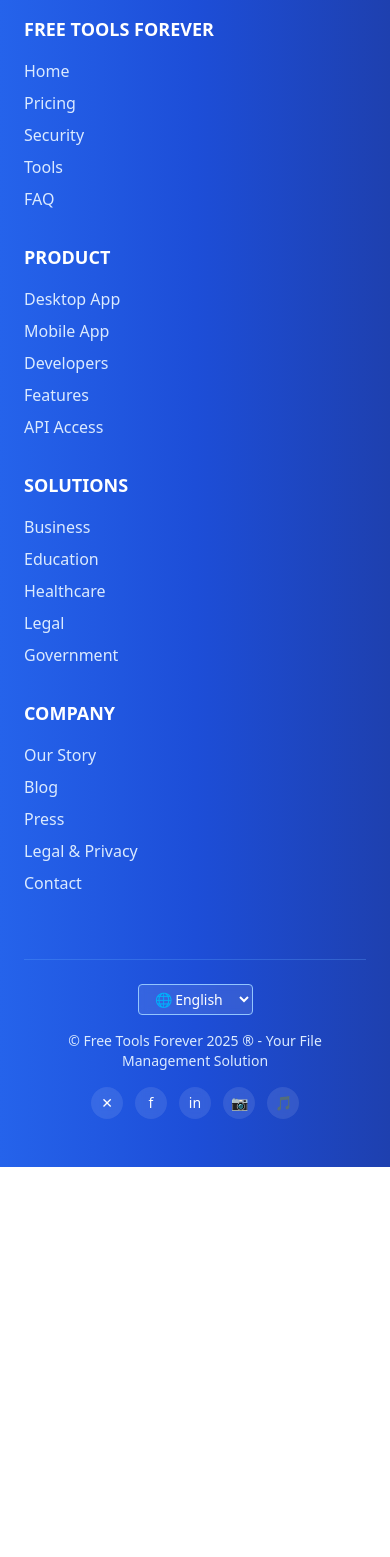
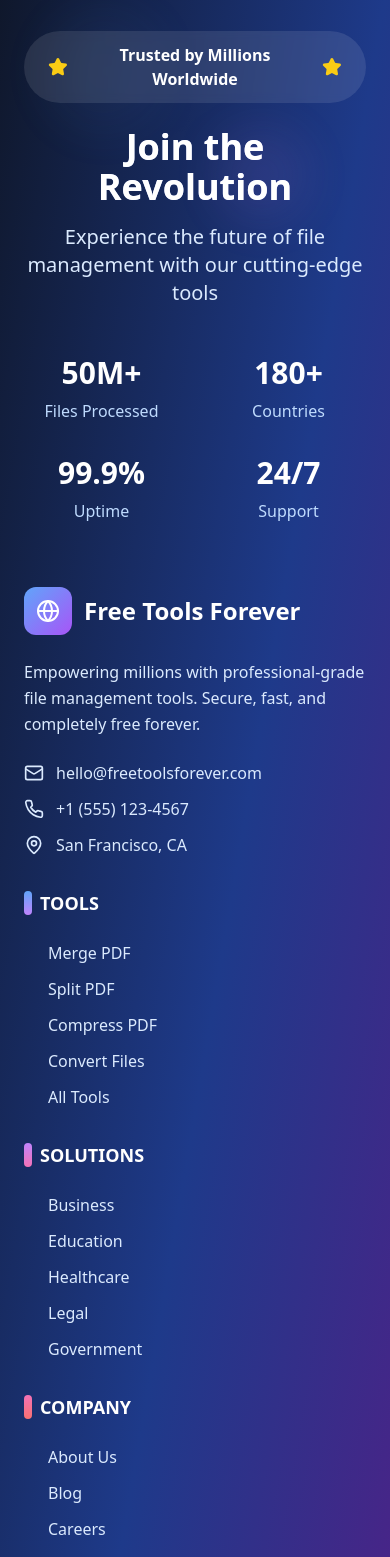
Before and after one commit to coderzafii/digital-document-suite-21, a React (Vite) app: page / in a window 390 px wide. Shown: the part 8180-9737 px from the top of the page. Before the commit the page ends 9347 px from the top, so only its background shows below. Built offline with nearby package versions, Linux system fonts and the light colour scheme.

Commit message:
Refactor: Improve Footer design and layout

```diff
--- a/src/components/Footer.tsx
+++ b/src/components/Footer.tsx
@@ -1,99 +1,237 @@
+
 import { Button } from "@/components/ui/button";
 import { Separator } from "@/components/ui/separator";
+import { Twitter, Facebook, Linkedin, Instagram, Music, Globe, Mail, Phone, MapPin, ArrowRight, Star } from "lucide-react";
+
 const Footer = () => {
-  return <footer className="bg-gradient-to-r from-blue-600 via-blue-700 to-blue-800 mt-20">
-      <div className="container mx-auto px-6 py-12 max-w-6xl">
-        {/* Main Footer Content */}
-        <div className="grid grid-cols-1 md:grid-cols-2 lg:grid-cols-4 gap-8 mb-8">
-          {/* Free Tools Forever Section */}
-          <div>
-            <h3 className="text-white font-bold text-lg mb-4">FREE TOOLS FOREVER</h3>
-            <ul className="space-y-2">
-              <li><a href="/" className="text-blue-100 hover:text-white transition-colors">Home</a></li>
-              <li><a href="#" className="text-blue-100 hover:text-white transition-colors">Pricing</a></li>
-              <li><a href="#" className="text-blue-100 hover:text-white transition-colors">Security</a></li>
-              <li><a href="#" className="text-blue-100 hover:text-white transition-colors">Tools</a></li>
-              <li><a href="#" className="text-blue-100 hover:text-white transition-colors">FAQ</a></li>
-            </ul>
+  return (
+    <footer className="relative bg-gradient-to-br from-slate-900 via-blue-900 to-purple-900 mt-20 overflow-hidden">
+      {/* Animated background elements */}
+      <div className="absolute inset-0 opacity-10">
+        <div className="absolute top-10 left-10 w-32 h-32 bg-blue-400 rounded-full blur-xl animate-pulse"></div>
+        <div className="absolute top-40 right-20 w-24 h-24 bg-purple-400 rounded-full blur-xl animate-pulse delay-700"></div>
+        <div className="absolute bottom-20 left-1/4 w-40 h-40 bg-pink-400 rounded-full blur-xl animate-pulse delay-1000"></div>
+        <div className="absolute bottom-40 right-1/3 w-28 h-28 bg-cyan-400 rounded-full blur-xl animate-pulse delay-500"></div>
+      </div>
+
+      {/* Decorative top border */}
+      <div className="absolute top-0 left-0 right-0 h-1 bg-gradient-to-r from-blue-400 via-purple-400 to-pink-400"></div>
+
+      <div className="container mx-auto px-6 py-16 max-w-7xl relative z-10">
+        {/* Header Section with Stats */}
+        <div className="text-center mb-16">
+          <div className="inline-flex items-center gap-2 bg-white/10 backdrop-blur-sm rounded-full px-6 py-3 mb-6">
+            <Star className="w-5 h-5 text-yellow-400 fill-yellow-400" />
+            <span className="text-white font-semibold">Trusted by Millions Worldwide</span>
+            <Star className="w-5 h-5 text-yellow-400 fill-yellow-400" />
           </div>
 
-          {/* Product Section */}
+          <h2 className="text-4xl md:text-5xl font-bold text-white mb-4 bg-gradient-to-r from-blue-200 to-purple-200 bg-clip-text text-transparent">
+            Join the Revolution
+          </h2>
+          <p className="text-xl text-blue-100 max-w-2xl mx-auto">
+            Experience the future of file management with our cutting-edge tools
+          </p>
+
+          {/* Stats */}
+          <div className="grid grid-cols-2 md:grid-cols-4 gap-8 mt-12 max-w-4xl mx-auto">
+            <div className="text-center">
+              <div className="text-3xl font-bold text-white mb-2">50M+</div>
+              <div className="text-blue-200">Files Processed</div>
+            </div>
+            <div className="text-center">
+              <div className="text-3xl font-bold text-white mb-2">180+</div>
+              <div className="text-blue-200">Countries</div>
+            </div>
+            <div className="text-center">
+              <div className="text-3xl font-bold text-white mb-2">99.9%</div>
+              <div className="text-blue-200">Uptime</div>
+            </div>
+            <div className="text-center">
+              <div className="text-3xl font-bold text-white mb-2">24/7</div>
+              <div className="text-blue-200">Support</div>
+            </div>
+          </div>
+        </div>
+
+        {/* Main Footer Content */}
+        <div className="grid grid-cols-1 md:grid-cols-2 lg:grid-cols-5 gap-8 mb-12">
+          {/* Company Info */}
+          <div className="lg:col-span-2">
+            <div className="flex items-center gap-3 mb-6">
+              <div className="w-12 h-12 bg-gradient-to-br from-blue-400 to-purple-500 rounded-xl flex items-center justify-center">
+                <Globe className="w-6 h-6 text-white" />
+              </div>
+              <h3 className="text-2xl font-bold text-white">Free Tools Forever</h3>
+            </div>
+            <p className="text-blue-100 mb-6 leading-relaxed">
+              Empowering millions with professional-grade file management tools.
+              Secure, fast, and completely free forever.
+            </p>
+
+            {/* Contact Info */}
+            <div className="space-y-3">
+              <div className="flex items-center gap-3 text-blue-100 hover:text-white transition-colors">
+                <Mail className="w-5 h-5" />
+                <span>hello@freetoolsforever.com</span>
+              </div>
+              <div className="flex items-center gap-3 text-blue-100 hover:text-white transition-colors">
+                <Phone className="w-5 h-5" />
+                <span>+1 (555) 123-4567</span>
+              </div>
+              <div className="flex items-center gap-3 text-blue-100 hover:text-white transition-colors">
+                <MapPin className="w-5 h-5" />
+                <span>San Francisco, CA</span>
+              </div>
+            </div>
+          </div>
+
+          {/* Tools Section */}
           <div>
-            <h3 className="text-white font-bold text-lg mb-4">PRODUCT</h3>
-            <ul className="space-y-2">
-              <li><a href="#" className="text-blue-100 hover:text-white transition-colors">Desktop App</a></li>
-              <li><a href="#" className="text-blue-100 hover:text-white transition-colors">Mobile App</a></li>
-              <li><a href="#" className="text-blue-100 hover:text-white transition-colors">Developers</a></li>
-              <li><a href="#" className="text-blue-100 hover:text-white transition-colors">Features</a></li>
-              <li><a href="#" className="text-blue-100 hover:text-white transition-colors">API Access</a></li>
+            <h3 className="text-white font-bold text-lg mb-6 flex items-center gap-2">
+              <div className="w-2 h-6 bg-gradient-to-b from-blue-400 to-purple-400 rounded-full"></div>
+              TOOLS
+            </h3>
+            <ul className="space-y-3">
+              <li><a href="/" className="text-blue-100 hover:text-white transition-all duration-300 hover:translate-x-1 flex items-center gap-2 group">
+                <ArrowRight className="w-4 h-4 opacity-0 group-hover:opacity-100 transition-opacity" />
+                Merge PDF
+              </a></li>
+              <li><a href="#" className="text-blue-100 hover:text-white transition-all duration-300 hover:translate-x-1 flex items-center gap-2 group">
+                <ArrowRight className="w-4 h-4 opacity-0 group-hover:opacity-100 transition-opacity" />
+                Split PDF
+              </a></li>
+              <li><a href="#" className="text-blue-100 hover:text-white transition-all duration-300 hover:translate-x-1 flex items-center gap-2 group">
+                <ArrowRight className="w-4 h-4 opacity-0 group-hover:opacity-100 transition-opacity" />
+                Compress PDF
+              </a></li>
+              <li><a href="#" className="text-blue-100 hover:text-white transition-all duration-300 hover:translate-x-1 flex items-center gap-2 group">
+                <ArrowRight className="w-4 h-4 opacity-0 group-hover:opacity-100 transition-opacity" />
+                Convert Files
+              </a></li>
+              <li><a href="#" className="text-blue-100 hover:text-white transition-all duration-300 hover:translate-x-1 flex items-center gap-2 group">
+                <ArrowRight className="w-4 h-4 opacity-0 group-hover:opacity-100 transition-opacity" />
+                All Tools
+              </a></li>
             </ul>
           </div>
 
           {/* Solutions Section */}
           <div>
-            <h3 className="text-white font-bold text-lg mb-4">SOLUTIONS</h3>
-            <ul className="space-y-2">
-              <li><a href="#" className="text-blue-100 hover:text-white transition-colors">Business</a></li>
-              <li><a href="#" className="text-blue-100 hover:text-white transition-colors">Education</a></li>
-              <li><a href="#" className="text-blue-100 hover:text-white transition-colors">Healthcare</a></li>
-              <li><a href="#" className="text-blue-100 hover:text-white transition-colors">Legal</a></li>
-              <li><a href="#" className="text-blue-100 hover:text-white transition-colors">Government</a></li>
+            <h3 className="text-white font-bold text-lg mb-6 flex items-center gap-2">
+              <div className="w-2 h-6 bg-gradient-to-b from-purple-400 to-pink-400 rounded-full"></div>
+              SOLUTIONS
+            </h3>
+            <ul className="space-y-3">
+              <li><a href="#" className="text-blue-100 hover:text-white transition-all duration-300 hover:translate-x-1 flex items-center gap-2 group">
+                <ArrowRight className="w-4 h-4 opacity-0 group-hover:opacity-100 transition-opacity" />
+                Business
+              </a></li>
+              <li><a href="#" className="text-blue-100 hover:text-white transition-all duration-300 hover:translate-x-1 flex items-center gap-2 group">
+                <ArrowRight className="w-4 h-4 opacity-0 group-hover:opacity-100 transition-opacity" />
+                Education
+              </a></li>
+              <li><a href="#" className="text-blue-100 hover:text-white transition-all duration-300 hover:translate-x-1 flex items-center gap-2 group">
+                <ArrowRight className="w-4 h-4 opacity-0 group-hover:opacity-100 transition-opacity" />
+                Healthcare
+              </a></li>
+              <li><a href="#" className="text-blue-100 hover:text-white transition-all duration-300 hover:translate-x-1 flex items-center gap-2 group">
+                <ArrowRight className="w-4 h-4 opacity-0 group-hover:opacity-100 transition-opacity" />
+                Legal
+              </a></li>
+              <li><a href="#" className="text-blue-100 hover:text-white transition-all duration-300 hover:translate-x-1 flex items-center gap-2 group">
+                <ArrowRight className="w-4 h-4 opacity-0 group-hover:opacity-100 transition-opacity" />
+                Government
+              </a></li>
             </ul>
           </div>
 
           {/* Company Section */}
           <div>
-            <h3 className="text-white font-bold text-lg mb-4">COMPANY</h3>
-            <ul className="space-y-2">
-              <li><a href="#" className="text-blue-100 hover:text-white transition-colors">Our Story</a></li>
-              <li><a href="#" className="text-blue-100 hover:text-white transition-colors">Blog</a></li>
-              <li><a href="#" className="text-blue-100 hover:text-white transition-colors">Press</a></li>
-              <li><a href="#" className="text-blue-100 hover:text-white transition-colors">Legal & Privacy</a></li>
-              <li><a href="#" className="text-blue-100 hover:text-white transition-colors">Contact</a></li>
+            <h3 className="text-white font-bold text-lg mb-6 flex items-center gap-2">
+              <div className="w-2 h-6 bg-gradient-to-b from-pink-400 to-red-400 rounded-full"></div>
+              COMPANY
+            </h3>
+            <ul className="space-y-3">
+              <li><a href="#" className="text-blue-100 hover:text-white transition-all duration-300 hover:translate-x-1 flex items-center gap-2 group">
+                <ArrowRight className="w-4 h-4 opacity-0 group-hover:opacity-100 transition-opacity" />
+                About Us
+              </a></li>
+              <li><a href="#" className="text-blue-100 hover:text-white transition-all duration-300 hover:translate-x-1 flex items-center gap-2 group">
+                <ArrowRight className="w-4 h-4 opacity-0 group-hover:opacity-100 transition-opacity" />
+                Blog
+              </a></li>
+              <li><a href="#" className="text-blue-100 hover:text-white transition-all duration-300 hover:translate-x-1 flex items-center gap-2 group">
+                <ArrowRight className="w-4 h-4 opacity-0 group-hover:opacity-100 transition-opacity" />
+                Careers
+              </a></li>
+              <li><a href="#" className="text-blue-100 hover:text-white transition-all duration-300 hover:translate-x-1 flex items-center gap-2 group">
+                <ArrowRight className="w-4 h-4 opacity-0 group-hover:opacity-100 transition-opacity" />
+                Privacy
+              </a></li>
+              <li><a href="#" className="text-blue-100 hover:text-white transition-all duration-300 hover:translate-x-1 flex items-center gap-2 group">
+                <ArrowRight className="w-4 h-4 opacity-0 group-hover:opacity-100 transition-opacity" />
+                Terms
+              </a></li>
             </ul>
           </div>
         </div>
 
-        {/* App Store Buttons */}
-        <div className="flex flex-col sm:flex-row gap-4 mb-8 justify-center">
-
-
-
+        {/* Newsletter Section */}
+        <div className="bg-white/5 backdrop-blur-sm rounded-2xl p-8 mb-12 border border-white/10">
+          <div className="text-center">
+            <h3 className="text-2xl font-bold text-white mb-3">Stay Updated</h3>
+            <p className="text-blue-100 mb-6">Get the latest features and updates delivered to your inbox</p>
+            <div className="flex flex-col sm:flex-row gap-4 max-w-md mx-auto">
+              <input
+                type="email"
+                placeholder="Enter your email"
+                className="flex-1 px-4 py-3 rounded-lg bg-white/10 border border-white/20 text-white placeholder-blue-200 focus:outline-none focus:ring-2 focus:ring-blue-400 backdrop-blur-sm"
+              />
+              <Button className="bg-gradient-to-r from-blue-500 to-purple-600 hover:from-blue-600 hover:to-purple-700 text-white px-8 py-3 rounded-lg font-semibold shadow-lg hover:shadow-xl transition-all duration-300 transform hover:scale-105">
+                Subscribe
+              </Button>
+            </div>
+          </div>
         </div>
 
-        <Separator className="mb-6 bg-blue-400/30" />
+        <Separator className="mb-8 bg-white/20" />
 
         {/* Bottom Section */}
-        <div className="flex flex-col md:flex-row justify-between items-center gap-4">
-          <div className="flex items-center gap-2">
-            <select className="bg-white/10 backdrop-blur-sm border border-blue-300 rounded px-3 py-1 text-sm text-white">
-              <option className="text-gray-800">🌐 English</option>
+        <div className="flex flex-col lg:flex-row justify-between items-center gap-6">
+          <div className="flex items-center gap-4">
+            <select className="bg-white/10 backdrop-blur-sm border border-white/20 rounded-lg px-4 py-2 text-sm text-white focus:outline-none focus:ring-2 focus:ring-blue-400">
+              <option className="text-gray-800" value="en">🌐 English</option>
+              <option className="text-gray-800" value="es">🌐 Español</option>
+              <option className="text-gray-800" value="fr">🌐 Français</option>
             </select>
           </div>
 
           <div className="text-center text-sm text-blue-100">
-            © Free Tools Forever 2025 ® - Your File Management Solution
+            © 2025 Free Tools Forever. All rights reserved. Made with ❤️ for everyone.
           </div>
 
           <div className="flex items-center gap-3">
-            <a href="#" className="w-8 h-8 bg-white/10 backdrop-blur-sm rounded-full flex items-center justify-center hover:bg-white/20 transition-colors">
-              <span className="text-white text-sm">✕</span>
+            <a href="#" className="w-10 h-10 bg-white/10 backdrop-blur-sm rounded-full flex items-center justify-center hover:bg-white/20 transition-all duration-300 transform hover:scale-110 group">
+              <Twitter className="w-5 h-5 text-white group-hover:text-blue-400" />
             </a>
-            <a href="#" className="w-8 h-8 bg-white/10 backdrop-blur-sm rounded-full flex items-center justify-center hover:bg-white/20 transition-colors">
-              <span className="text-white text-sm">f</span>
+            <a href="#" className="w-10 h-10 bg-white/10 backdrop-blur-sm rounded-full flex items-center justify-center hover:bg-white/20 transition-all duration-300 transform hover:scale-110 group">
+              <Facebook className="w-5 h-5 text-white group-hover:text-blue-500" />
             </a>
-            <a href="#" className="w-8 h-8 bg-white/10 backdrop-blur-sm rounded-full flex items-center justify-center hover:bg-white/20 transition-colors">
-              <span className="text-white text-sm">in</span>
+            <a href="#" className="w-10 h-10 bg-white/10 backdrop-blur-sm rounded-full flex items-center justify-center hover:bg-white/20 transition-all duration-300 transform hover:scale-110 group">
+              <Linkedin className="w-5 h-5 text-white group-hover:text-blue-600" />
             </a>
-            <a href="#" className="w-8 h-8 bg-white/10 backdrop-blur-sm rounded-full flex items-center justify-center hover:bg-white/20 transition-colors">
-              <span className="text-white text-sm">📷</span>
+            <a href="#" className="w-10 h-10 bg-white/10 backdrop-blur-sm rounded-full flex items-center justify-center hover:bg-white/20 transition-all duration-300 transform hover:scale-110 group">
+              <Instagram className="w-5 h-5 text-white group-hover:text-pink-400" />
             </a>
-            <a href="#" className="w-8 h-8 bg-white/10 backdrop-blur-sm rounded-full flex items-center justify-center hover:bg-white/20 transition-colors">
-              <span className="text-white text-sm">🎵</span>
+            <a href="#" className="w-10 h-10 bg-white/10 backdrop-blur-sm rounded-full flex items-center justify-center hover:bg-white/20 transition-all duration-300 transform hover:scale-110 group">
+              <Music className="w-5 h-5 text-white group-hover:text-green-400" />
             </a>
           </div>
         </div>
       </div>
-    </footer>;
+    </footer>
+  );
 };
+
 export default Footer;
```
